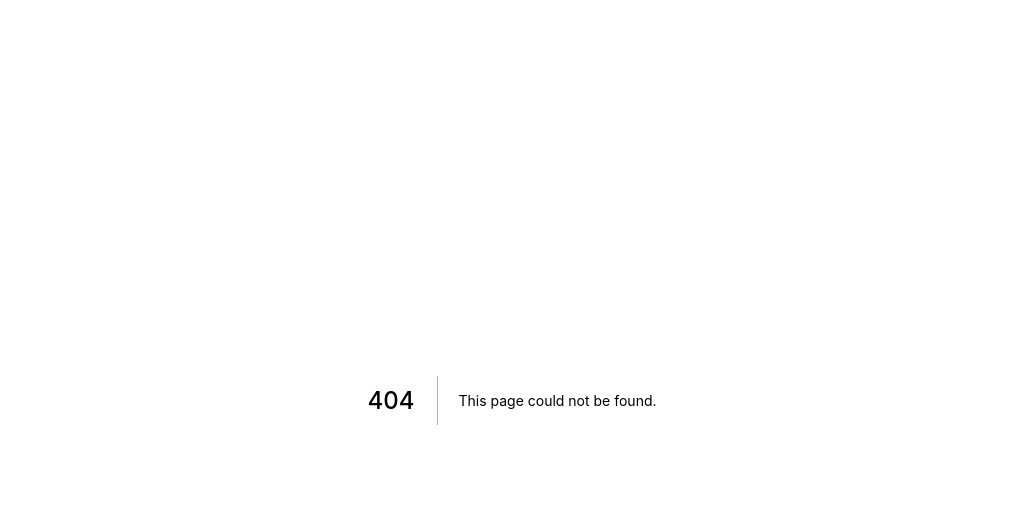
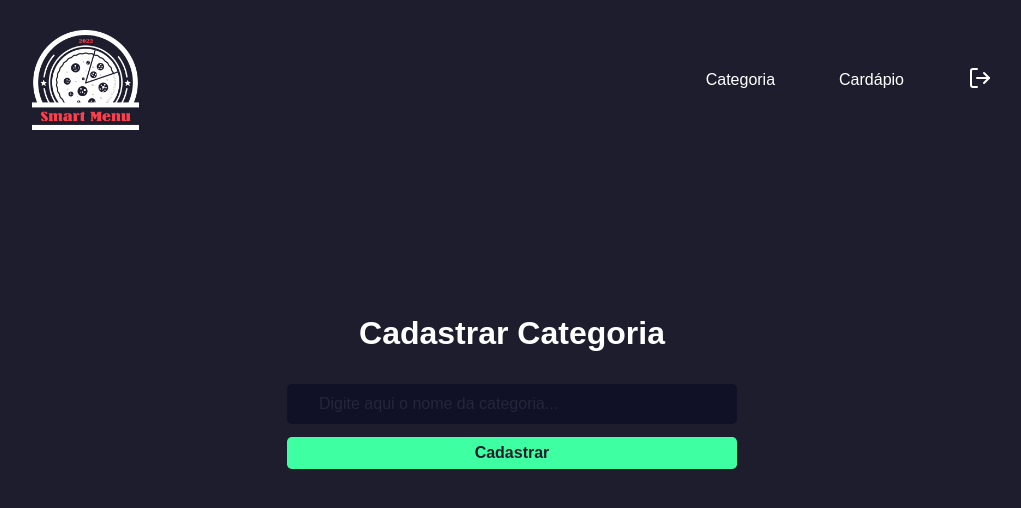
Before and after one commit to alancarloscesar/pizzariaFrontEnd, a Next.js app: page /category in a window 1280 px wide. Before the commit this address had no page. Shown: the top 508 px of the page, without its empty margins (128-1149 px from the left). Built offline with nearby package versions, Linux system fonts and the light colour scheme.

Commit message:
Criando Header e cadastrando a categoria

```diff
--- a/src/contexts/AuthContext.tsx
+++ b/src/contexts/AuthContext.tsx
@@ -1,5 +1,5 @@
 import { createContext, ReactNode, useState, useEffect } from 'react';
-import {toast} from 'react-toastify'
+import { toast } from 'react-toastify'
 
 import { api } from '../services/apiClient';
 
@@ -12,7 +12,7 @@ type AuthContextData = {
   isAuthenticated: boolean;
   signIn: (credentials: SignInProps) => Promise<void>;
   signOut: () => void;
-  signUp: (credentials: SignUpProps) => Promise<void>
+  signUp: (credentials: SignUpProps) => Promise<void>;
 }
 
 type UserProps = {
@@ -31,6 +31,7 @@ type SignUpProps = {
   email: string;
   password: string;
 }
+
 
 type AuthProviderProps = {
   children: ReactNode;
@@ -54,12 +55,12 @@ export function AuthProvider({ children }: AuthProviderProps) {
   const [user, setUser] = useState<UserProps>()
   const isAuthenticated = !!user;
 
-  useEffect(()=>{
-    const {'@nextauth.token': token} = parseCookies();
+  useEffect(() => {
+    const { '@nextauth.token': token } = parseCookies();
 
-    if(token){
-      api.get('/me').then(response =>{//se der certo a requisição /me
-        const {id, name, email} = response.data;
+    if (token) {
+      api.get('/me').then(response => {//se der certo a requisição /me
+        const { id, name, email } = response.data;
 
         setUser({
           id,
@@ -67,12 +68,12 @@ export function AuthProvider({ children }: AuthProviderProps) {
           email
         })
       })
-      .catch(()=>{
-        //se não der certo a requisição /me desloga e destroi o cookie
-        signOut();//função que ja faz tudo isso
-      })
+        .catch(() => {
+          //se não der certo a requisição /me desloga e destroi o cookie
+          signOut();//função que ja faz tudo isso
+        })
     }
-  },[])
+  }, [])
 
   async function signIn({ email, password }: SignInProps) {
     try {
@@ -98,7 +99,7 @@ export function AuthProvider({ children }: AuthProviderProps) {
       //Passar para proximas requisiçoes o nosso token
       api.defaults.headers['Authorization'] = `Bearer ${token}`
 
-      toast.success("Bem-vindo")
+      toast.success(`Bem Vindo(a) ${user?.name}`)
       //Redirecionar o user para /dashboard
       Router.push('/dashboard')
 
--- /dev/null
+++ b/src/pages/category/index.tsx
@@ -0,0 +1,55 @@
+import Header from "../components/Header";
+import styles from './styles.module.scss'
+import { useState, FormEvent } from 'react'
+import { toast } from 'react-toastify'
+import { setupAPIClient } from "../../services/api";
+
+export default function Category() {
+
+    const [name, setName] = useState('')
+
+    async function handleAddCategory(event: FormEvent) {
+        event.preventDefault();
+
+        if (name === '') {
+            toast.warning("Preencha o campo categoria")
+            return
+        }
+
+        const apiClient = setupAPIClient();
+
+        try {
+            await apiClient.post('/category', {
+                name: name
+            })
+
+            toast.success("Categoria cadastrarda com sucesso!")
+            setName("")
+        } catch (error) {
+            const err = error.response.data.error
+            toast.error(`${err}`)
+        }
+
+
+    }
+
+    return (
+        <>
+            <Header />
+
+            <main className={styles.container}>
+                <h1>Cadastrar Categoria</h1>
+                <form onSubmit={handleAddCategory}>
+                    <input
+                        placeholder="Digite aqui o nome da categoria..."
+                        value={name}
+                        onChange={(e) => { setName(e.target.value) }}
+                    />
+                    <button type='submit'>
+                        Cadastrar
+                    </button>
+                </form>
+            </main>
+        </>
+    )
+}
--- /dev/null
+++ b/src/pages/category/styles.module.scss
@@ -0,0 +1,52 @@
+.container{
+    display: flex;
+    flex-direction: column;
+    width: 100vw;
+    height: 50vh;
+
+    align-items: center;
+    justify-content: center;
+
+    h1{
+        color: var(--white);
+    }
+
+    form{
+        display: flex;
+        flex-direction: column;
+        align-items: center;
+        justify-content: center;
+        width: 100vw;
+        max-width: 500px;
+        margin: 2rem 0;
+
+        input{
+            width: 90%;
+            background-color: var(--dark-900);
+            border: 0;
+            border-radius: 0.3rem;
+            height: 2.5rem;
+            color: var(--white);
+            text-align: center;
+            text-transform: uppercase;
+
+            &::placeholder{
+                color: rgba(255, 255, 255, 0.096);
+                text-transform: initial;
+                text-align: left;
+                padding-left: 2rem;
+            }
+        }
+        button{
+            border-radius: 0.3rem ;
+            border: 0;
+            width: 90%;
+            margin-top: 0.8rem;
+            background-color: var(--green-900);
+            height: 2rem;
+            color: var(--dark-700);
+            font-weight: bold;
+            font-size: 16px;
+        }
+    }
+}
--- /dev/null
+++ b/src/pages/components/Header/index.tsx
@@ -0,0 +1,33 @@
+import styles from './styles.module.scss'
+import Link from 'next/link'
+import { FiLogOut } from 'react-icons/fi'
+import { AuthContext } from '../../../contexts/AuthContext'
+import { useContext } from 'react'
+
+export default function Header() {
+
+    const { signOut } = useContext(AuthContext)
+
+    return (
+        <div className={styles.container}>
+            <Link href='/dashboard' className={styles.linkImg}>
+                <img src="/logo.png" alt="minha img" width={120} height={100} />
+            </Link>
+
+            <nav className={styles.navHeader}>
+                <Link href='/category'>
+                    <a>Categoria</a>
+                </Link>
+
+                <Link href='/product'>
+                    <a>Cardápio</a>
+                </Link>
+
+                <button onClick={signOut}>
+                    <FiLogOut color='#ffffff' size={24} />
+                </button>
+            </nav>
+
+        </div>
+    )
+}
--- /dev/null
+++ b/src/pages/components/Header/styles.module.scss
@@ -0,0 +1,70 @@
+.container{
+    display: flex;
+    flex-direction: row;
+    align-items: center;
+    margin: 0rem 10rem;
+    margin-bottom: 3rem;
+
+    img{
+        cursor: pointer;
+    }
+}
+
+.navHeader{
+    display: flex;
+    width: 100vw;
+    height: 20vh;
+    flex-direction: row;
+    align-items: center;
+    justify-content: flex-end;
+    box-shadow: 0px 18px 34pxrgba(0,0,0,0.91);
+
+    a{
+        color: var(--white);
+        margin-right: 4rem;
+        transition: 0.7s;
+        font-size: 16px;
+    }
+    a:hover{
+        color: var(--red-900);
+    }
+
+    button{
+        border: 0;
+        background-color: var(--dark-700);
+        transition: transform 0.8s;
+
+        &:hover{
+            transform: scale(1.2);
+        }
+    }
+}
+
+@media (max-width: 900px){
+    .container{
+        margin: 0rem 5rem;
+        margin-bottom: 1rem;
+    }
+}
+
+@media (max-width: 553px){
+    .container{
+        margin: 0rem 2rem;
+        margin-bottom: 1rem;
+    }
+}
+
+@media (max-width: 460px){
+    .container{
+        margin: 0rem 2rem;
+        margin-bottom: 1rem;
+
+        img{
+            display: none;
+        }
+    }
+    .navHeader{
+        width: 100vh;
+        justify-content: center;
+    }
+}
```
Also changed, not shown: src/pages/dashboard/index.tsx (+16 -8 lines), public/logo.png.png (deleted).
